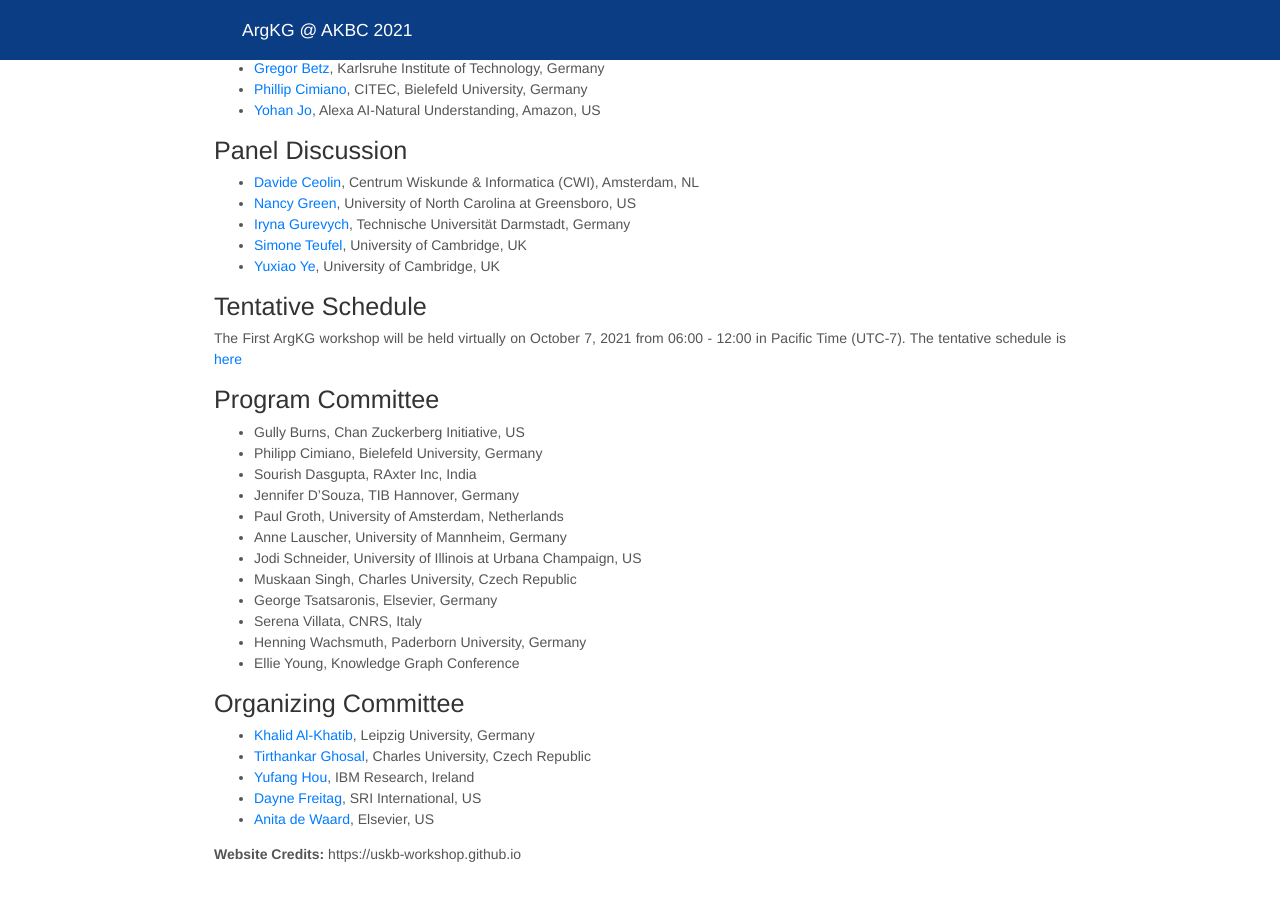
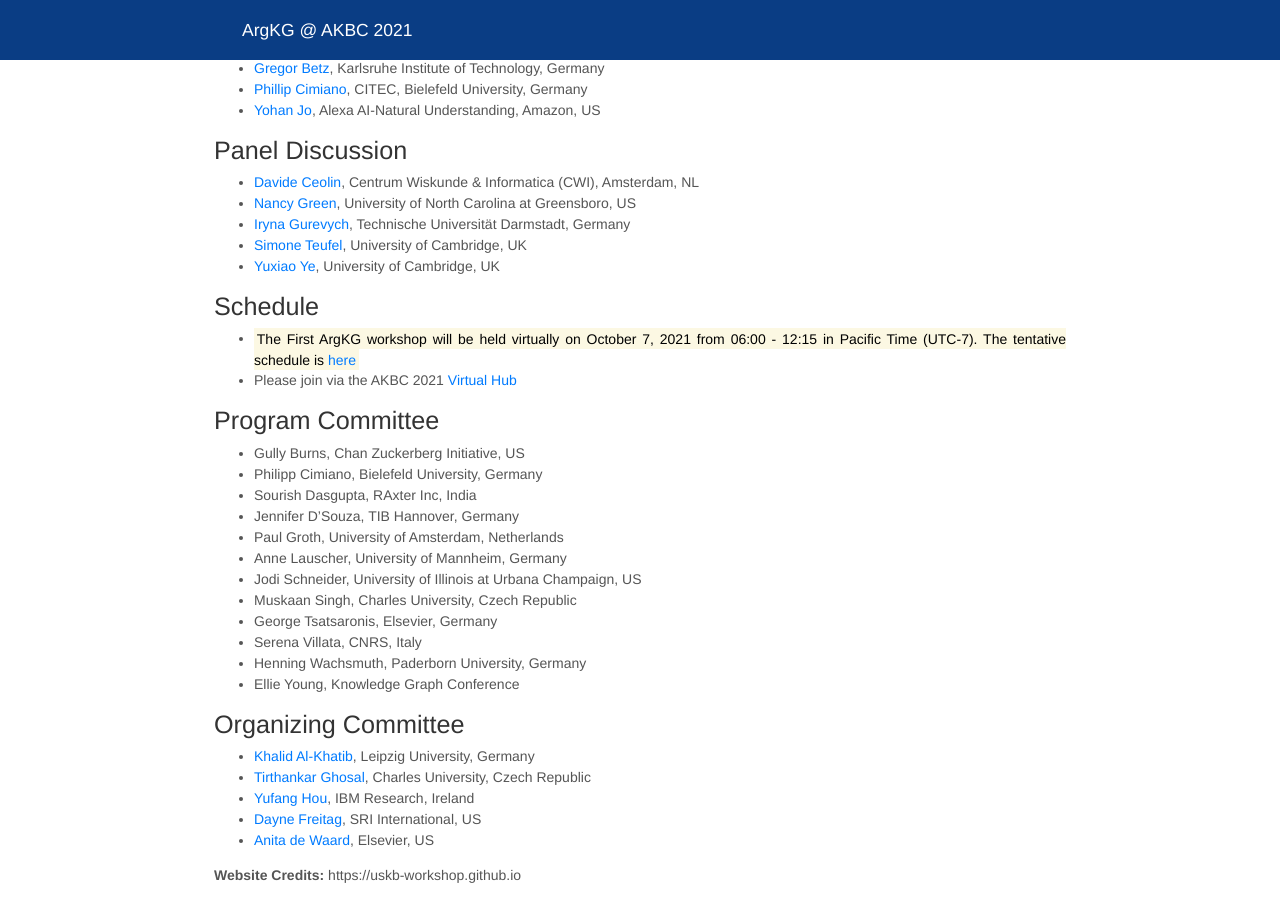
Before and after one commit to ArgKG/2021, a Jekyll site: the page built from index.md, in a window 1280 px wide and 900 px high, scrolled down 1626 px. Built offline with Jekyll 4.4.1, drawn with Linux system fonts in a browser that asks for light colours; nearby versions of some CDN libraries; before the commit the page ends 2505 px from its top, so only the background shows below that.

Commit message:
Update index.md

```diff
--- a/index.md
+++ b/index.md
@@ -69,9 +69,10 @@ Workshop registration is included in [AKBC 2021 registration](https://akbc.ws/20
 - <a href="https://www.cl.cam.ac.uk/~sht25/">Simone Teufel</a>, University of Cambridge, UK
 - <a href="https://yeyuxiao.github.io">Yuxiao Ye</a>, University of Cambridge, UK
 
-## Tentative Schedule
+## Schedule
 
-The First ArgKG workshop will be held virtually on October 7, 2021 from 06:00 - 12:00 in Pacific Time (UTC-7). The tentative schedule is <a href="schedule.html">here</a>
+- <mark>The First ArgKG workshop will be held virtually on October 7, 2021 from 06:00 - 12:15 in Pacific Time (UTC-7). The tentative schedule is <a href="schedule.html">here</a></mark>
+- Please join via the AKBC 2021 <a href="https://akbc.ws/2021/virtual">Virtual Hub</a>
 
 <!--
 <div id="schedule">
```
